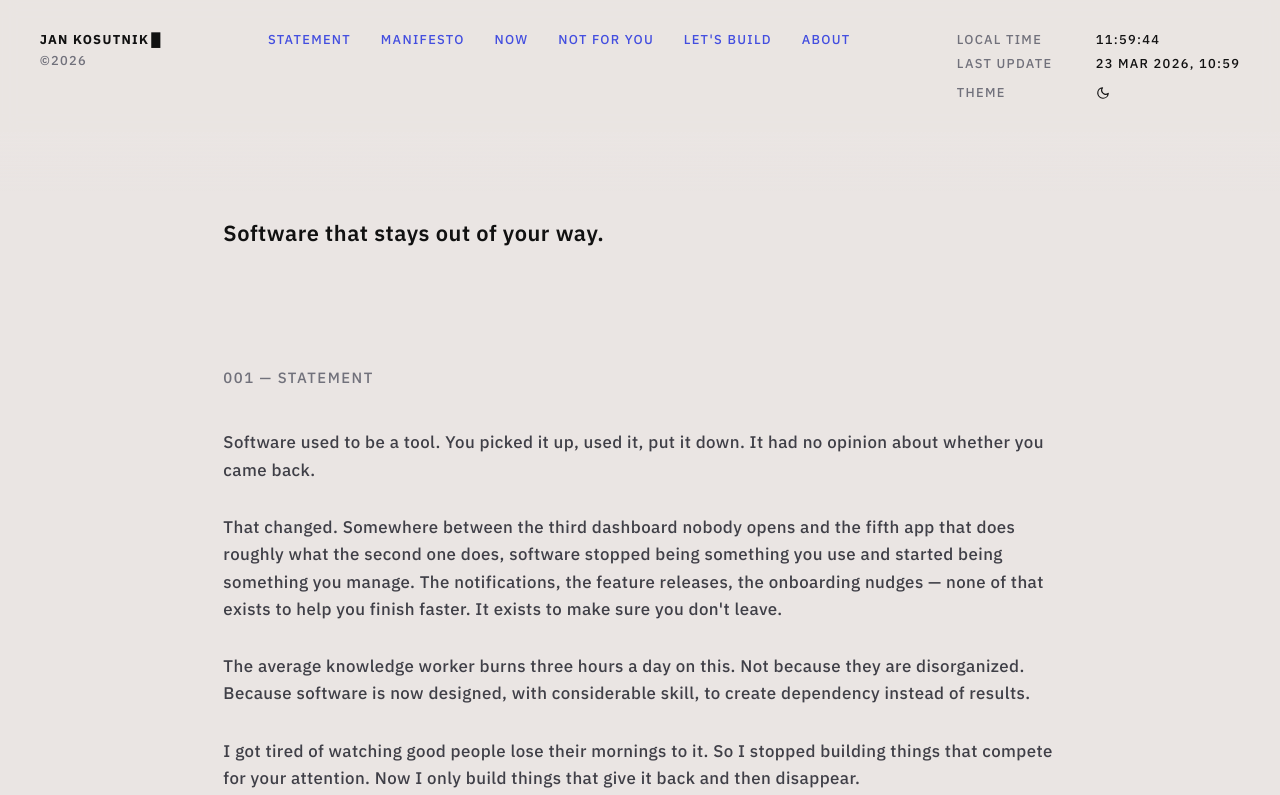
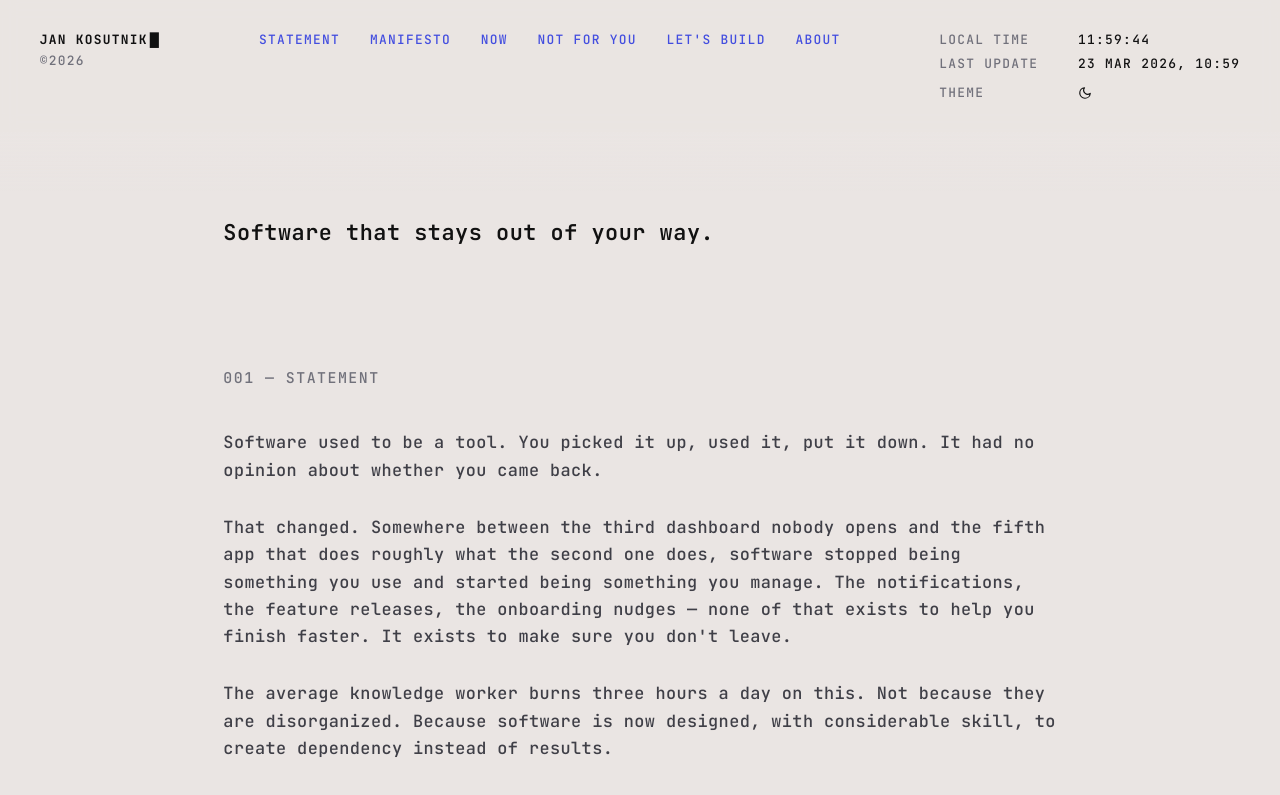
Before and after one commit to JanKosutnik/Kosutnik, a Next.js app: page / in a window 1280 px wide. Shown: the top 795 px of the page. Built offline with nearby package versions, Linux system fonts and the light colour scheme.

Commit message:
Switch font to JetBrains Mono

```diff
--- a/app/globals.css
+++ b/app/globals.css
@@ -2,8 +2,8 @@
 @custom-variant dark (&:where(.dark, .dark *));
 
 @theme inline {
-  --font-sans: var(--font-ibm-plex-sans), sans-serif;
-  --font-mono: var(--font-ibm-plex-sans), sans-serif;
+  --font-sans: var(--font-jetbrains-mono), monospace;
+  --font-mono: var(--font-jetbrains-mono), monospace;
 }
 
 :root {
@@ -36,7 +36,7 @@ h1 {
 body {
   background-color: var(--bg);
   color: var(--fg);
-  font-family: var(--font-ibm-plex-sans), sans-serif;
+  font-family: var(--font-jetbrains-mono), monospace;
 }
 
 @keyframes blink {
--- a/app/layout.tsx
+++ b/app/layout.tsx
@@ -1,9 +1,9 @@
 import type { Metadata } from "next";
-import { IBM_Plex_Sans } from "next/font/google";
+import { JetBrains_Mono } from "next/font/google";
 import "./globals.css";
 
-const ibmPlexSans = IBM_Plex_Sans({
-  variable: "--font-ibm-plex-sans",
+const jetbrainsMono = JetBrains_Mono({
+  variable: "--font-jetbrains-mono",
   subsets: ["latin"],
   weight: ["400", "500", "600", "700"],
 });
@@ -23,7 +23,7 @@ export default function RootLayout({
       <head>
         <script dangerouslySetInnerHTML={{__html: `(function(){var t=localStorage.getItem('theme');if(t==='dark'||(!t&&window.matchMedia('(prefers-color-scheme: dark)').matches)){document.documentElement.classList.add('dark');}})();`}} />
       </head>
-      <body className={`${ibmPlexSans.variable} antialiased`}>
+      <body className={`${jetbrainsMono.variable} antialiased`}>
         {children}
       </body>
     </html>
```
